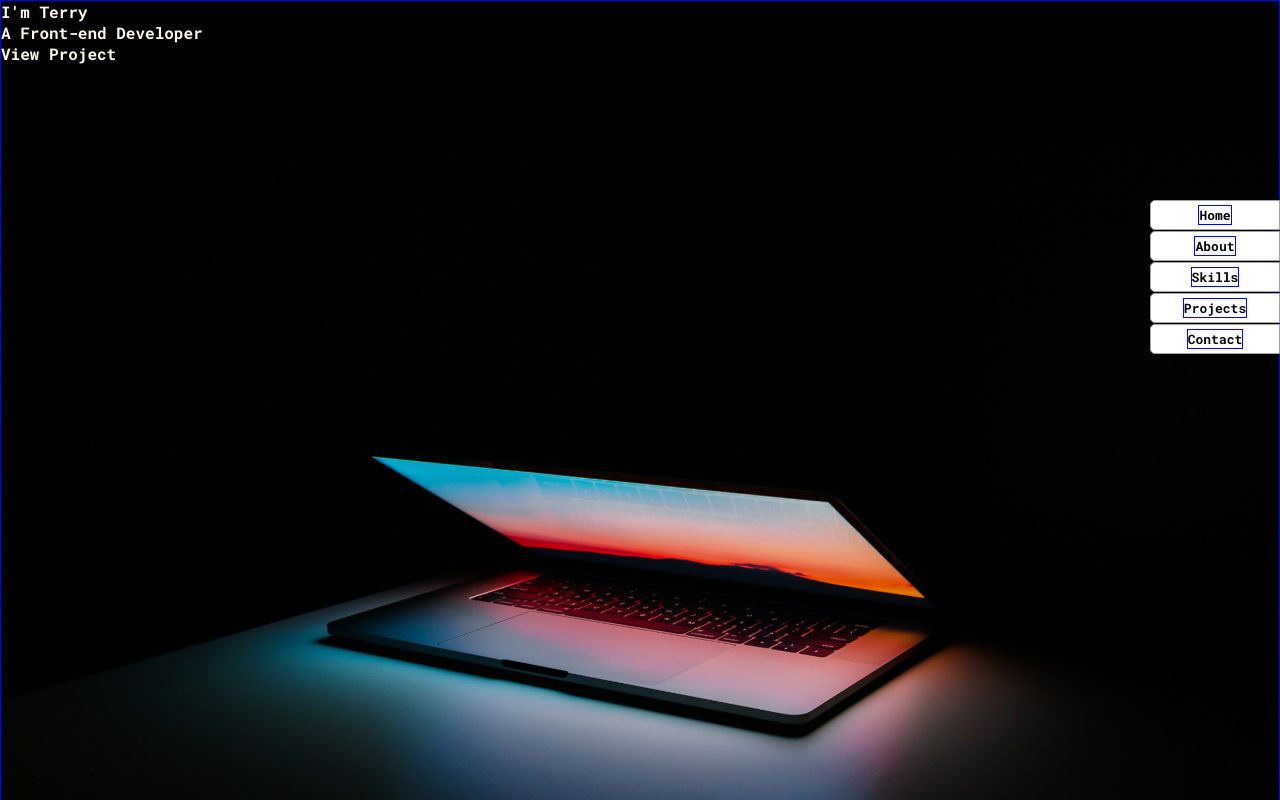
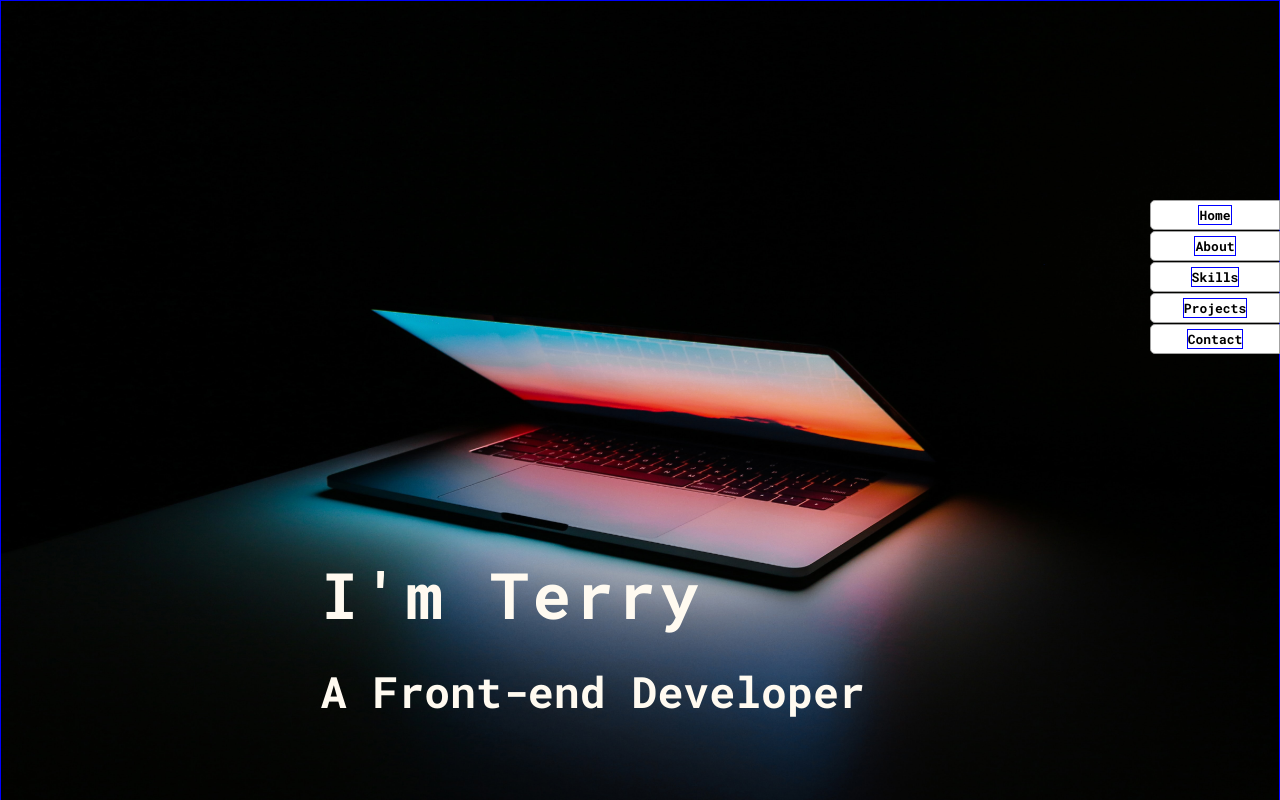
Before and after one commit to terryjung0244/onePagePortfolioV2, a React (Create React App) app: page / in a window 1280 px wide. Shown: the top 800 px of the page. Built offline with nearby package versions, Linux system fonts and the light colour scheme.

Commit message:
Home Style Updated

```diff
--- a/src/screens/Style/Home.css
+++ b/src/screens/Style/Home.css
@@ -3,22 +3,41 @@
   height: 1200px;
   border: 1px solid blue;
   background-size: 100%;
-  background-position: center;
+  /* background-position: center; */
   background-repeat: no-repeat;
   background-color: black;
+  background-position-y: top;
+  position: relative;
 
 }
 
 .homeMyNameCon {
   color: floralwhite;
+  position: absolute;
+  top: 46%;
+  left: 25%;
+  font-size: 4rem;
+  letter-spacing: 4px;
 }
 
 .homeTitleCon {
   color: floralwhite;
+  position: absolute;
+  font-size: 2.7rem;
+  bottom: 40%;
+  left: 25%;
 }
 
 .homeProjectCon {
   color: floralwhite;
+  position: absolute;
+  font-size: 1.8rem;
+  top: 70%;
+  left: 25%;
+  border: 1.5px solid floralwhite;
+  width: 23%;
+  height: 5%;
+  text-align:
 }
 
 
@@ -37,3 +56,6 @@ style={{width: '100%', height: '100vh', backgroundSize: 'contain', backgroundRep
         <div className='homeProjectSubCon' style={{}}>
           View Project
         </div> */
+
+
+/* green socks 사용해서 글씨 왼쪽에서 오른쪽으로 가는거 구현해보기 */
```
